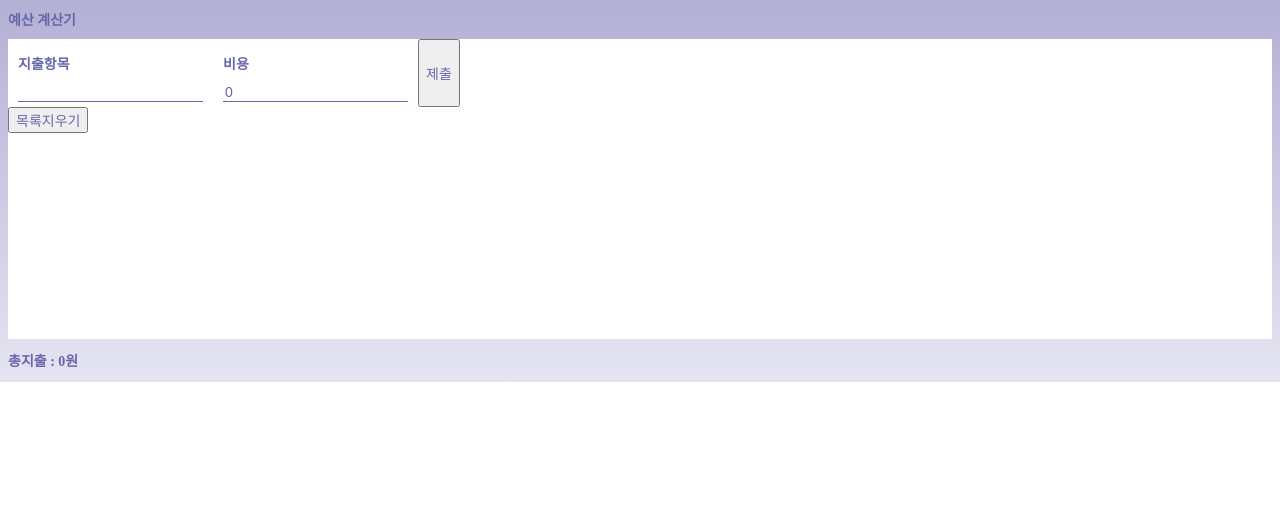
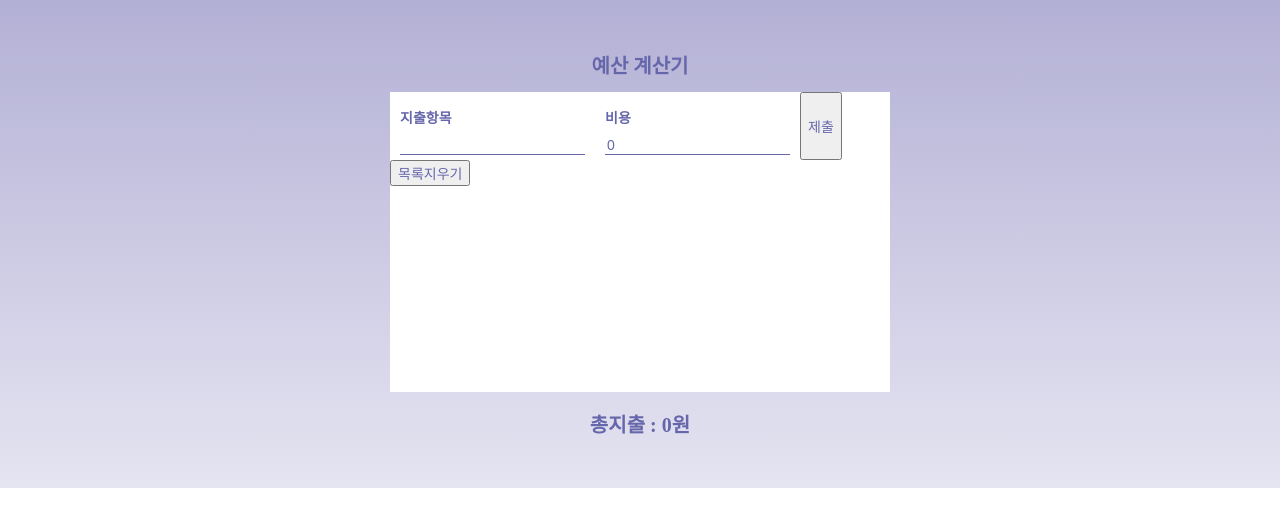
Before and after one commit to naringst/React-CRUD, a React (Create React App) app: page / in a window 1280 px wide. Shown: the top 526 px of the page. Built offline with nearby package versions, Linux system fonts and the light colour scheme.

Commit message:
style : css 수정

```diff
--- a/src/App.css
+++ b/src/App.css
@@ -1,10 +1,27 @@
 body {
   height: 100%;
+  width: 700px;
   background: linear-gradient(#b3b0d5, #e5e4f1) no-repeat;
   background-size: cover;
+  margin: 50px auto;
 }
 
 .container {
+  margin: 0 auto;
+  width: 500px;
   height: 300px;
   background: white;
 }
+
+.main-title,
+.total {
+  text-align: center;
+  font-size: 20px;
+}
+
+.submitButton {
+  justify-content: end;
+}
+
+.deleteButton {
+}
```
